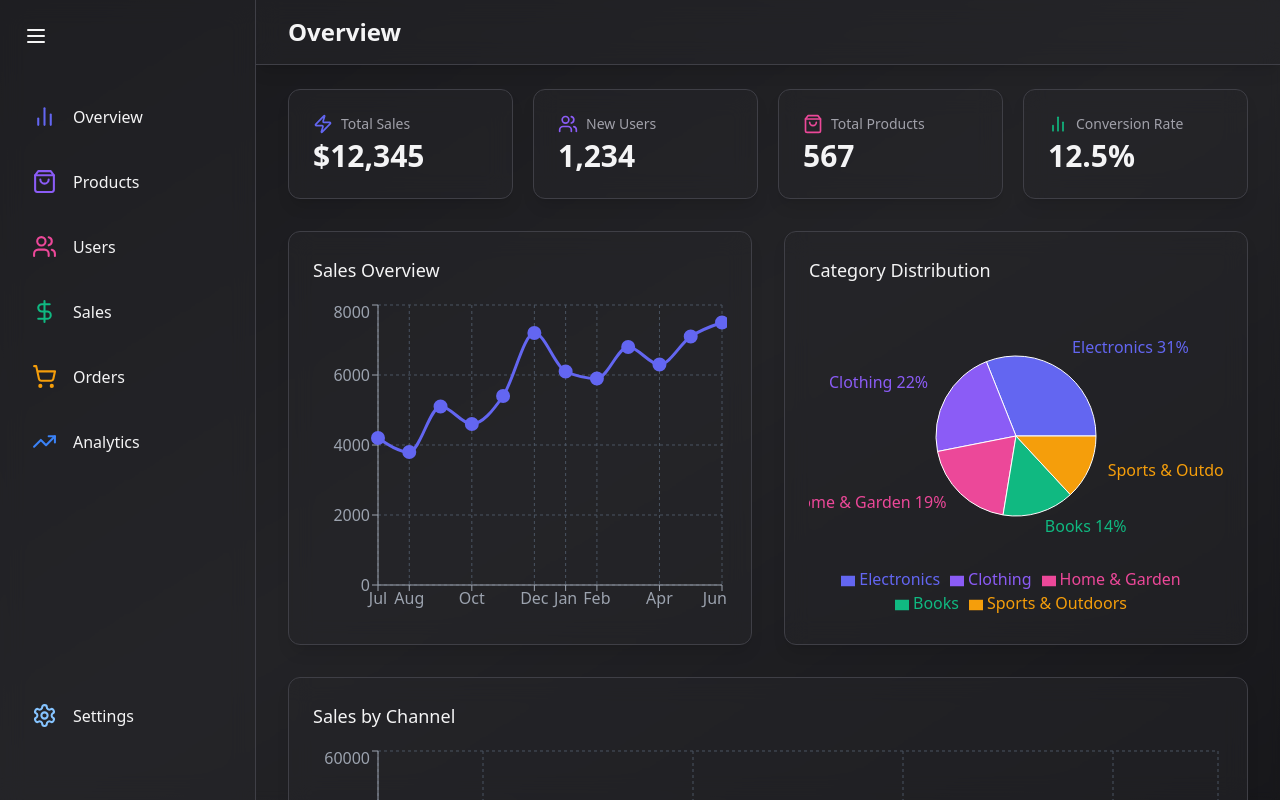
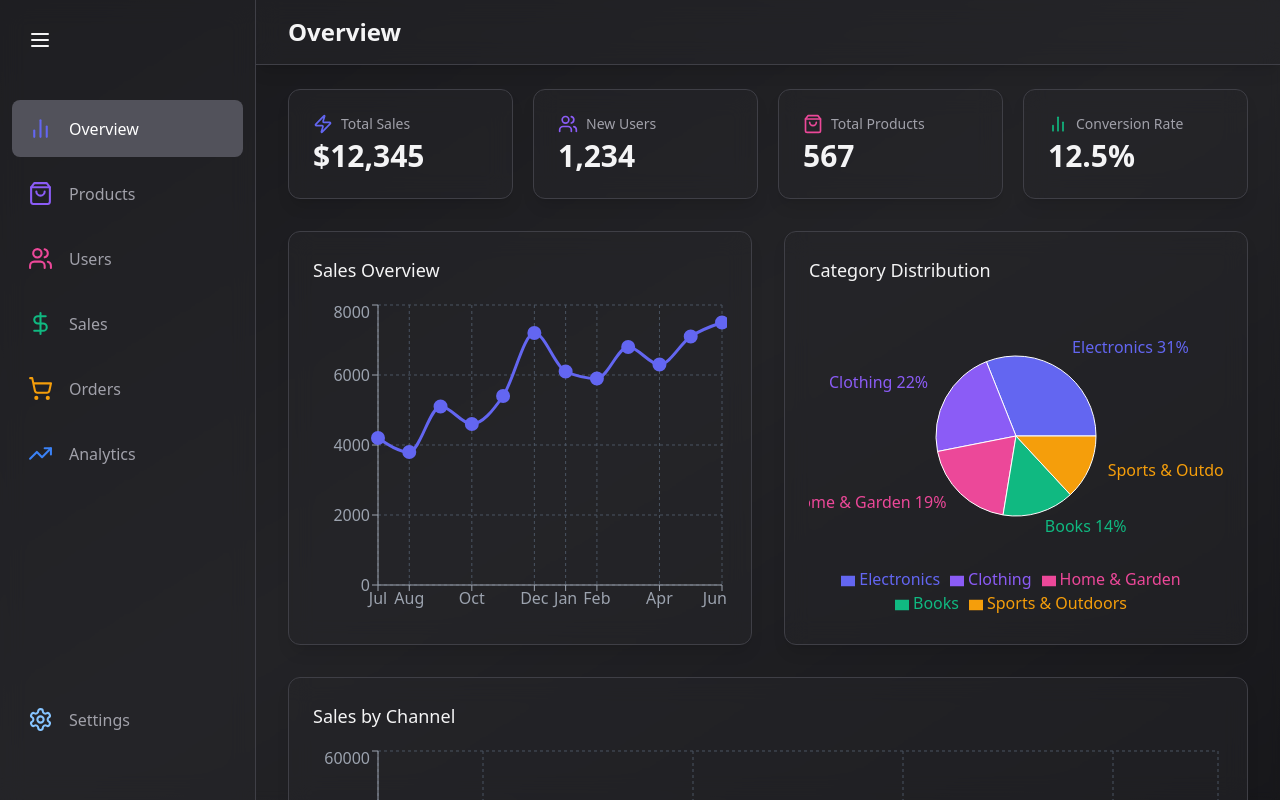
Before and after one commit to andytech01/admin-dashboard-template, a React (Vite) app: page / in a window 1280 px wide. Built offline with nearby package versions, Linux system fonts and the light colour scheme.

Commit message:
adjust the postion of Sidebar items

```diff
--- a/src/components/common/Sidebar.jsx
+++ b/src/components/common/Sidebar.jsx
@@ -10,7 +10,7 @@ import {
 } from "lucide-react";
 import { useState } from "react";
 import { AnimatePresence, motion } from "framer-motion";
-import { Link } from "react-router-dom";
+import { Link, useLocation } from "react-router-dom";
 
 const SIDEBAR_ITEMS = [
   {
@@ -24,11 +24,11 @@ const SIDEBAR_ITEMS = [
   { name: "Sales", icon: DollarSign, color: "#10B981", href: "/sales" },
   { name: "Orders", icon: ShoppingCart, color: "#F59E0B", href: "/orders" },
   { name: "Analytics", icon: TrendingUp, color: "#3B82F6", href: "/analytics" },
-  // { name: "Settings", icon: Settings, color: "#6EE7B7", href: "/settings" },
 ];
 
 const Sidebar = () => {
   const [isSidebarOpen, setIsSidebarOpen] = useState(true);
+  const location = useLocation();
 
   return (
     <motion.div
@@ -37,12 +37,12 @@ const Sidebar = () => {
       }`}
       animate={{ width: isSidebarOpen ? 256 : 80 }}
     >
-      <div className="h-full bg-zinc-800 bg-opacity-50 backdrop-blur-md p-4 flex flex-col border-r border-zinc-700">
+      <div className="h-full bg-zinc-800 bg-opacity-50 backdrop-blur-md p-3 flex flex-col border-r border-zinc-700">
         <motion.button
           whileHover={{ scale: 1.1 }}
           whileTap={{ scale: 0.9 }}
           onClick={() => setIsSidebarOpen(!isSidebarOpen)}
-          className="p-2 rounded-full hover:bg-zinc-700 transition-colors max-w-fit"
+          className="p-4 rounded-full hover:bg-zinc-700 transition-colors max-w-fit"
         >
           <Menu size={24} />
         </motion.button>
@@ -51,7 +51,13 @@ const Sidebar = () => {
           <div>
             {SIDEBAR_ITEMS.map((item) => (
               <Link key={item.href} to={item.href}>
-                <motion.div className="flex items-center p-4 text-base font-medium rounded-lg hover:bg-zinc-700 transition-colors mb-2">
+                <motion.div
+                  className={`flex items-center p-4 text-base font-medium rounded-lg transition-colors mb-2 ${
+                    location.pathname === item.href
+                      ? "bg-zinc-600 text-white"
+                      : "hover:bg-zinc-700 hover:text-white text-zinc-400"
+                  }`}
+                >
                   <item.icon
                     size={25}
                     style={{ color: item.color, minWidth: "25px" }}
@@ -74,7 +80,13 @@ const Sidebar = () => {
             ))}
           </div>
           <Link key={"/settings"} to={"/settings"}>
-            <motion.div className="flex items-center p-4 text-base font-medium rounded-lg hover:bg-zinc-700 transition-colors mb-2">
+            <motion.div
+              className={`flex items-center p-4 text-base font-medium rounded-lg transition-colors mb-2 ${
+                location.pathname === "/settings"
+                  ? "bg-zinc-600 text-white"
+                  : "hover:bg-zinc-700 hover:text-white text-zinc-400"
+              }`}
+            >
               <Settings
                 size={25}
                 style={{ color: "#86c4ff", minWidth: "25px" }}
```
